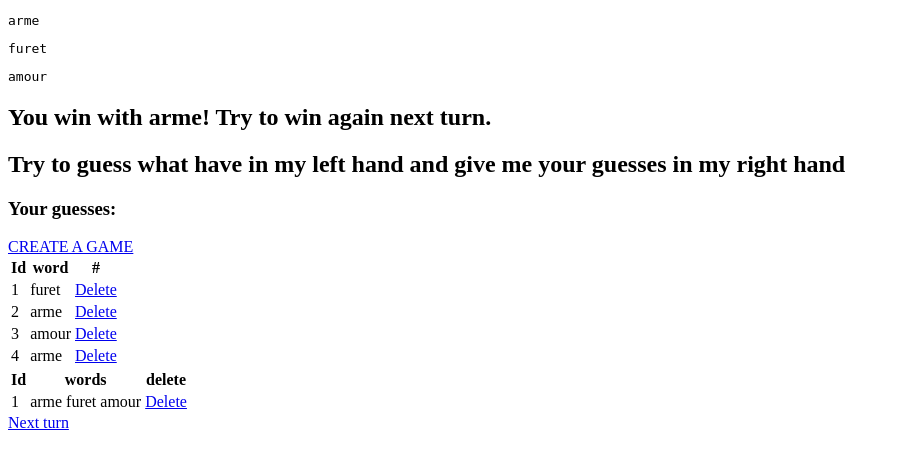
After one commit to ExploryKod/Word-maze, a Flask app: template templates/index.html in a window 1280 px wide. The commit adds this page. Shown: the top 469 px of the page, without its empty margins (0-900 px from the left). Run offline with Flask 2, Linux system fonts and the light colour scheme; the template is opened without the code that fills it: values that come from a table or form of the project are taken from there, others are empty; data comes from the database, SQL or seed files in the repository; both versions use the stored data as it was after the commit.

Commit message:
feats: adding tables Secrets and Guess in a database

```diff
--- a/app.py
+++ b/app.py
@@ -1,14 +1,150 @@
-from flask import Flask
-from flask import render_template
-from flask import url_for
-from markupsafe import escape
+from random import randint
+from flask import Flask, request, redirect
+from flask.templating import render_template
+from flask_sqlalchemy import SQLAlchemy
+from sqlalchemy import delete
+# Import for Migrations
+
+from words import chose_list, list_of_words
+from letters import letter_blend
 
 app = Flask(__name__)
+app.debug = True
 
-@app.route("/")
-def home():
-    return render_template('welcome.html')
+# adding configuration for using a sqlite database
+app.config['SQLALCHEMY_DATABASE_URI'] = 'sqlite:///game.db'
 
-@app.route("/game")
-def game():
-    return render_template('game.html')
+# Creating an SQLAlchemy instance
+db = SQLAlchemy(app)
+
+
+# Models
+class Guess(db.Model):
+	# Id : Field which stores unique id for every row in
+	# database table
+	id = db.Column(db.Integer, primary_key=True)
+	word = db.Column(db.String(50), unique=False, nullable=False)
+
+	# repr method represents how one object of this datatable
+	# will look like
+	def __repr__(self):
+		return f"Word : {self.word}"
+
+class Secrets(db.Model):
+        # Id : Field which stores unique id for every row in
+        # database table
+        id = db.Column(db.Integer, primary_key=True)
+        secret_1 = db.Column(db.String(50), unique=False, nullable=False)
+        secret_2 = db.Column(db.String(50), unique=False, nullable=False)
+        secret_3 = db.Column(db.String(50), unique=False, nullable=False)
+
+        # repr method represents how one object of this datatable
+        # will look like
+        def __repr__(self):
+            return f"Secrets : {self.secret_1} {self.secret_2} {self.secret_3}"
+
+class Letters(db.Model):
+        # Id : Field which stores unique id for every row in
+        # database table
+        id = db.Column(db.Integer, primary_key=True)
+        round_1 = db.Column(db.String(50), unique=False, nullable=False)
+        round_2 = db.Column(db.String(50), unique=False, nullable=False)
+        round_3 = db.Column(db.String(50), unique=False, nullable=False)
+
+        # repr method represents how one object of this datatable
+        # will look like
+        def __repr__(self):
+            return f"Word : {self.secret_1} {self.secret_2} {self.secret_3}"
+
+class Users(db.Model):
+    id = db.Column(db.Integer, primary_key=True)
+    pseudo = db.Column(db.String(50), unique=True, nullable=True)
+
+class Scores(db.Model):
+    id = db.Column(db.Integer, primary_key=True)
+    score = db.Column(db.String(50), unique=True, nullable=True)
+
+class Rounds(db.Model):
+    id = db.Column(db.Integer, primary_key=True)
+    round = db.Column(db.String(50), unique=True, nullable=True)
+
+# function to render index page
+@app.route('/')
+def index():
+	# Query all data and then pass it to the template
+    user_words = Guess.query.all()
+    resp = Secrets.query.all()
+    return render_template('index.html', user_words=user_words, resp=resp)
+
+@app.route('/add_data')
+def add_data():
+    is_a_turn = False
+    round_num = randint(1,3)
+    db.session.query(Secrets).delete()
+    db.session.query(Guess).delete()
+    db.session.commit()
+    base_list = chose_list(round_num)
+    secret_words = list_of_words(base_list)
+    if secret_words != '':
+        secret_1 = secret_words[0]
+        secret_2 = secret_words[1]
+        secret_3 = secret_words[2]
+        first = Secrets(secret_1=secret_1, secret_2=secret_2,secret_3=secret_3)
+        db.session.add(first)
+        db.session.commit()
+
+
+        letters = letter_blend(secret_words)
+    words_star = Secrets.query.all()
+
+    return render_template('play.html', letters=letters, secret_words=secret_words, word_1=secret_1,word_2=secret_2,word_3=secret_3,first=first, words_star=words_star, is_a_turn = is_a_turn)
+
+
+@app.route('/turn')
+def turns():
+    words_star = Secrets.query.all()
+    is_a_turn = True
+    return render_template('play.html', words_star=words_star, is_a_turn = is_a_turn)
+
+# function to add profiles
+@app.route('/add', methods=["POST"])
+def profile():
+
+	# In this function we will input data from the
+	# form page and store it in our database.
+	# Remember that inside the get the name should
+	# exactly be the same as that in the html
+	# input fields
+    word = request.form.get("word")
+    words_star = Secrets.query.all()
+
+	# create an object of the Guess class of models
+	# and store data as a row in our datatable
+    if word != '':
+        p = Guess(word=word)
+        db.session.add(p)
+        db.session.commit()
+        return redirect('/')
+    elif word != words_star:
+        return render_template('index.html', words_star=words_star)
+    else:
+	    return redirect('/')
+
+@app.route('/delete/<int:id>')
+def erase(id):
+	# Deletes the data on the basis of unique id and
+	# redirects to home page
+	data = Guess.query.get(id)
+	db.session.delete(data)
+	db.session.commit()
+	return redirect('/')
+
+@app.route('/delete_all/<int:id>')
+def delete_all(id):
+    data = Secrets.query.get(id)
+    db.session.delete(data)
+    db.session.commit()
+    return redirect('/')
+
+if __name__ == '__main__':
+	app.run()
--- a/doc.txt
+++ b/doc.txt
@@ -22,3 +22,6 @@ Comments:
         ...
     {% endfor %}
 #}
+
+
+reviews = db.relationship('Review', backref='reviewer', lazy='dynamic', cascade = 'all, delete, delete-orphan')
--- a/Projet_rendu_final_0212.py
+++ b/functions_game.py
@@ -1,6 +1,5 @@
 # Finished on 02/12/2021
 # Formation bachelor WEB 1ère année - groupe de : Amaury FRANSSEN , Farmata SIDIBE , Abdoulaye DIOP
-
 from random import sample
 from random import randint
 from random import randrange
@@ -255,6 +254,3 @@ def play_scrabble(user_name=input("Veillez rentrer votre nom : ")):
         print("Vous n'avez ni tapé oui ni tapé non: nous considérons que vous nous quittez")
         print("Fin du jeu ! merci pour votre participation, au plaisir de vous revoir")
         return
-
-
-play_scrabble()
--- /dev/null
+++ b/templates/index.html
@@ -0,0 +1,82 @@
+<!DOCTYPE html>
+
+<html lang="en">
+
+<head>
+    <title>Index Page</title>
+</head>
+
+<body>
+    {% if resp %}
+    {% if resp[-1]:%}
+    <pre>{{resp[-1].secret_1}}</pre>
+    <pre>{{resp[-1].secret_2}}</pre>
+    <pre>{{resp[-1].secret_3}}</pre>
+    {% else %}
+    <h3>Empty</h3>
+    {% endif %}
+
+    {% if resp[-1]:%}
+    {% if user_words[-1] and (user_words[-1].word == resp[-1].secret_1 or user_words[-1].word == resp[-1].secret_2 or
+    user_words[-1].word == resp[-1].secret_3) %}
+    <h2>You win with {{user_words[-1].word}}! Try to win again next turn.</h2>
+    {% elif user_words[-1] and (user_words[-1].word != resp[-1].secret_1 or user_words[-1].word != resp[-1].secret_2 or
+    user_words[-1].word !=
+    resp[-1].secret_3) %}
+    <h2>Try again as {{user_words[-1].word}} is not in my right hand</h2>
+    {% else %}
+    <h1>You guessed no word</h1>
+    {% endif %}
+    {% endif %}
+
+    {%else%}
+    <p>There is nothing in my hands for now, please play and I will fetch a thing</p>
+    {%endif%}
+
+    <h2>Try to guess what have in my left hand and give me your guesses in my right hand</h2>
+
+    <h3>Your guesses: </h3>
+    <a href="/add_data">CREATE A GAME</a>
+    <br>
+    <table>
+        <thead>
+            <th>Id</th>
+            <th>word</th>
+            <th>#</th>
+        </thead>
+        {%if user_words %}
+        {% for data in user_words %}
+        <tbody>
+            <td>{{data.id}}</td>
+            <td>{{data.word}}</td>
+            <td><a href="/delete/{{data.id}}" type="button">Delete</a></td>
+        </tbody>
+        {%endfor%}
+        {%endif%}
+    </table>
+
+    <table>
+        <thead>
+            <th>Id</th>
+            <th>words</th>
+            <th>delete</th>
+        </thead>
+        {%if resp %}
+        {% for row in resp %}
+        <tbody>
+            <td>{{row.id}}</td>
+            <td>{{" "+row.secret_1+" "+row.secret_2+" "+row.secret_3}}</td>
+            <td><a href="/delete_all/{{row.id}}" type="button">Delete</a></td>
+        </tbody>
+        {% endfor%}
+        {%endif%}
+    </table>
+    {% if user_words %}
+    <div>
+        <a href="/turn" type="button">Next turn</a>
+    </div>
+    {% endif %}
+</body>
+
+
+</html>
```
Also changed, not shown: letters.py (added, +62 -0 lines), templates/game.html (+13 -1 lines), templates/play.html (added, +30 -0 lines), words.py (added, +25 -0 lines), game.db (added), project.db (added), sharon-pittaway-iMdsjoiftZo-unsplash.jpeg (deleted).
